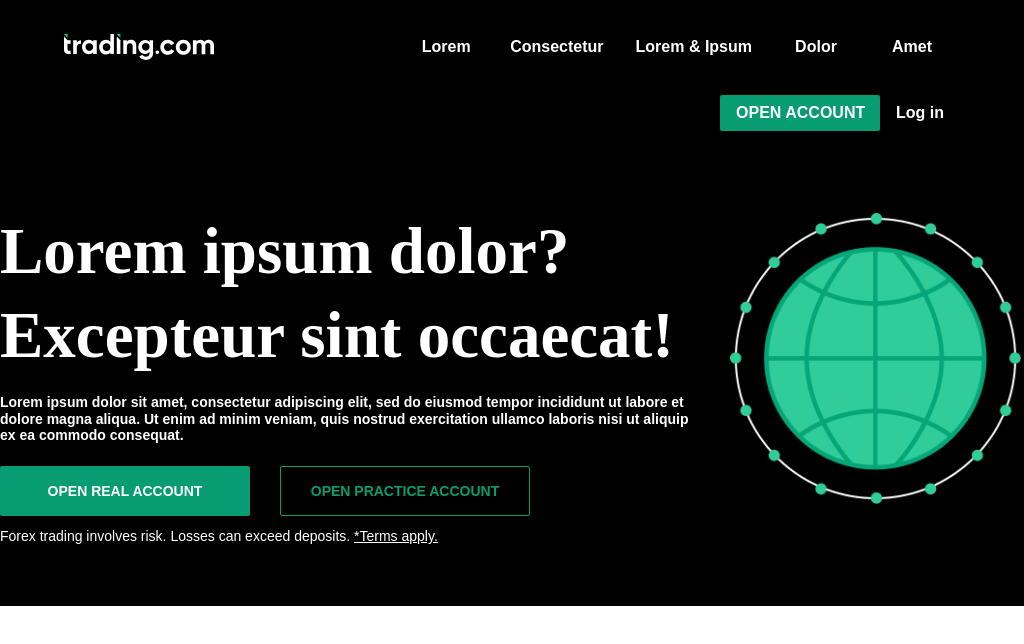
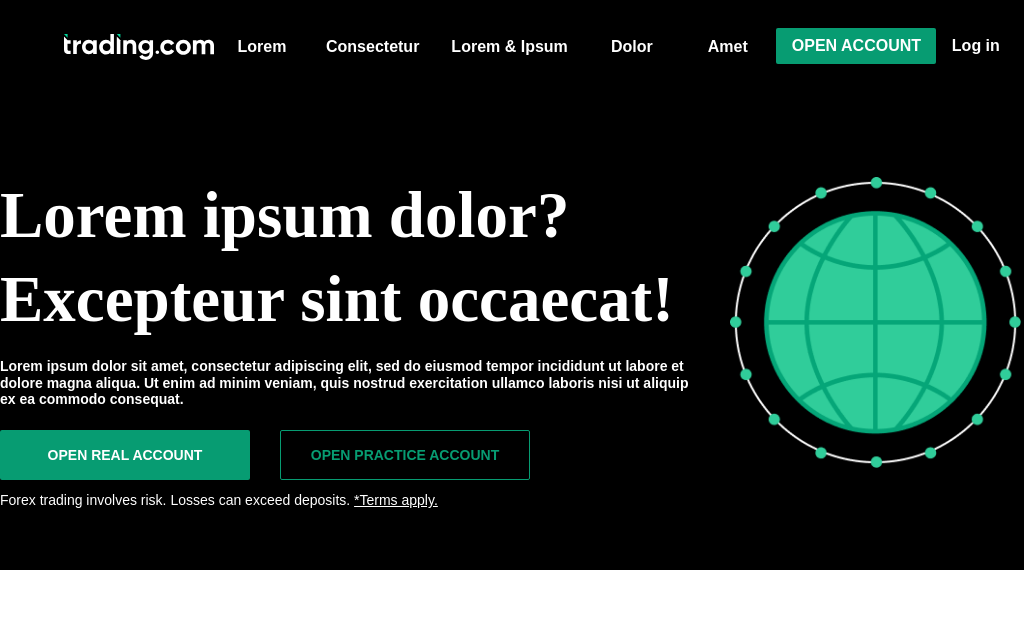
Before and after one commit to giosyrianos/xm-test, an Angular app: page / in a window 1024 px wide. Shown: the top 644 px of the page. Built offline with nearby package versions, Linux system fonts and the light colour scheme; a web font is replaced by a local one; what @ngbmodule/material-carousel would draw is missing.

Commit message:
fix: responsive layout issues

```diff
--- a/src/app/app.component.html
+++ b/src/app/app.component.html
@@ -14,3 +14,7 @@
 <div class="component-container black" *ngIf="currentScreenSize !== 'Small'">
 	<app-hero></app-hero>
 </div>
+
+<div class="compoenent-container grey">
+
+</div>
--- a/src/app/app.component.scss
+++ b/src/app/app.component.scss
@@ -11,4 +11,8 @@
 	&.black {
 		background-color: #000000;
 	}
+
+	&.grey {
+		background-color: #fafafa;
+	}
 }
--- a/src/app/components/hero-mobile/hero-mobile.component.scss
+++ b/src/app/components/hero-mobile/hero-mobile.component.scss
@@ -56,10 +56,10 @@
     }
   }
 
-	@media screen and (min-width: 480px) {
+	@media screen and (min-width: 510px) {
 
 		> div:not(.globe-container) {
-			padding: 15px 60px;
+			padding: 15px 48px;
 		}
 
 		.call-to-action {
--- a/src/app/components/main-menu/main-menu.component.scss
+++ b/src/app/components/main-menu/main-menu.component.scss
@@ -34,3 +34,11 @@ header {
   }
 
 }
+
+@media screen and (max-width: 1169px) and (min-width: 960px) {
+	.menu-container{
+		display: flex;
+		align-items: baseline;
+		justify-content: flex-end;
+	}
+}
--- a/src/app/components/xm-carousel/xm-carousel.component.html
+++ b/src/app/components/xm-carousel/xm-carousel.component.html
@@ -3,7 +3,7 @@
     timings="250ms ease-in"
     [autoplay]="false"
     color="primary"
-    maxWidth="auto"
+    maxWidth="300px"
     [proportion]="90"
     [slides]="slidesList.length"
     [loop]="true"
--- a/src/app/components/xm-carousel/xm-carousel.component.scss
+++ b/src/app/components/xm-carousel/xm-carousel.component.scss
@@ -5,7 +5,7 @@
 }
 
 
-.carousel-slide {
+.carousel {
 }
 
 .inner-slide {
--- a/src/styles.scss
+++ b/src/styles.scss
@@ -56,6 +56,7 @@ body {
 
 .carousel {
 	height: 100%!important;
+	margin: auto;
 }
 
 .center-content {
```
